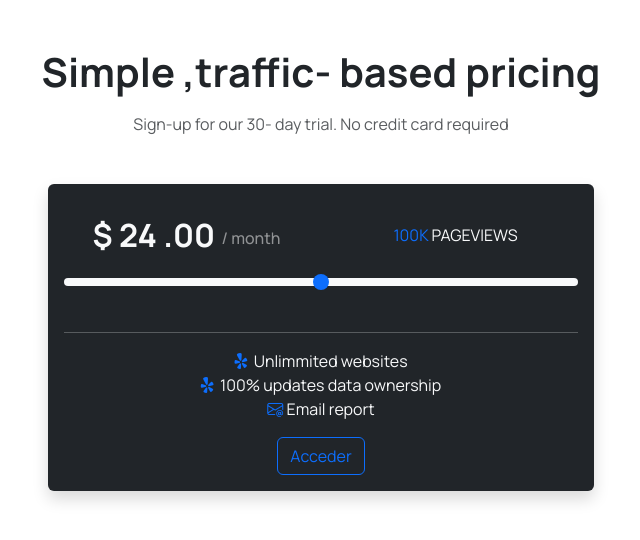
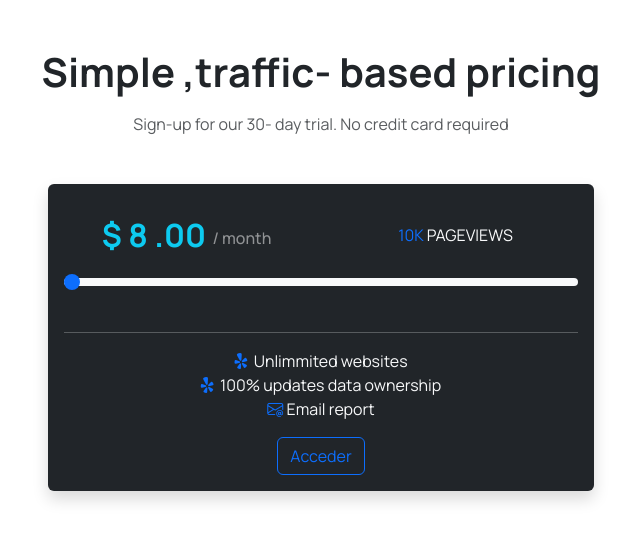
Before and after one commit to arnausubiros/practica05-saas, a website: page index.html in a window 1280 px wide. Shown: the whole page, without its empty margins (319-959 px from the left). Drawn offline with nearby package versions, Linux system fonts and the light colour scheme.

Commit message:
añadimos app.js

```diff
--- a/index.html
+++ b/index.html
@@ -21,16 +21,16 @@
             <div class="card-body">
               <div class="row text-center align-items-center my-3">
                 <div class="col-12 col-md-6 order-1">
-                  <p class="mb-0 h2 fw-bold">
+                  <p class="mb-0 h2 fw-bold text-info">
                     $
-                    <span>24</span>
+                    <span id="precio">8</span>
                     .00
                     <span class="text-white-50 h6 align-middle">/ month</span>
                   </p>
                 </div>
                 <div class="col-12 col-md-6 order-3 order-md-2">
                   <p class="mb-0">
-                    <span class="text-primary"> 100K</span>
+                    <span class="text-primary" id="visitas"> 10K</span>
                     PAGEVIEWS
                   </p>
                 </div>
@@ -39,10 +39,11 @@
                   <input
                     type="range"
                     class="form-range"
-                    min="0"
-                    max="5"
-                    step="0.5"
-                    id="customRange3"
+                    min="8"
+                    max="40"
+                    step="8"
+                    id="inputRango"
+                    value="8"
                   />
                 </div>
               </div>
@@ -79,4 +80,6 @@
       </div>
     </div>
   </body>
+
+  <script src="js/app.js"></script>
 </html>
--- /dev/null
+++ b/js/app.js
@@ -0,0 +1,17 @@
+console.log('hola todos')
+
+const inputRango = document.getElementById('inputRango')
+const visitas = document.getElementById('visitas')
+const precio = document.getElementById('precio')
+const arrayVisitas = ['10K','50K','100K','500k', '1000M']
+
+
+inputRango.addEventListener('input', () => {
+
+    console.log('me diste un click😉')
+    console.log(inputRango.value)
+    precio.textContent = inputRango.value
+    visitas.textContent = arrayVisitas[(inputRango.value / 8 - 1  )]
+
+
+})
```
Also changed, not shown: readme.md.
